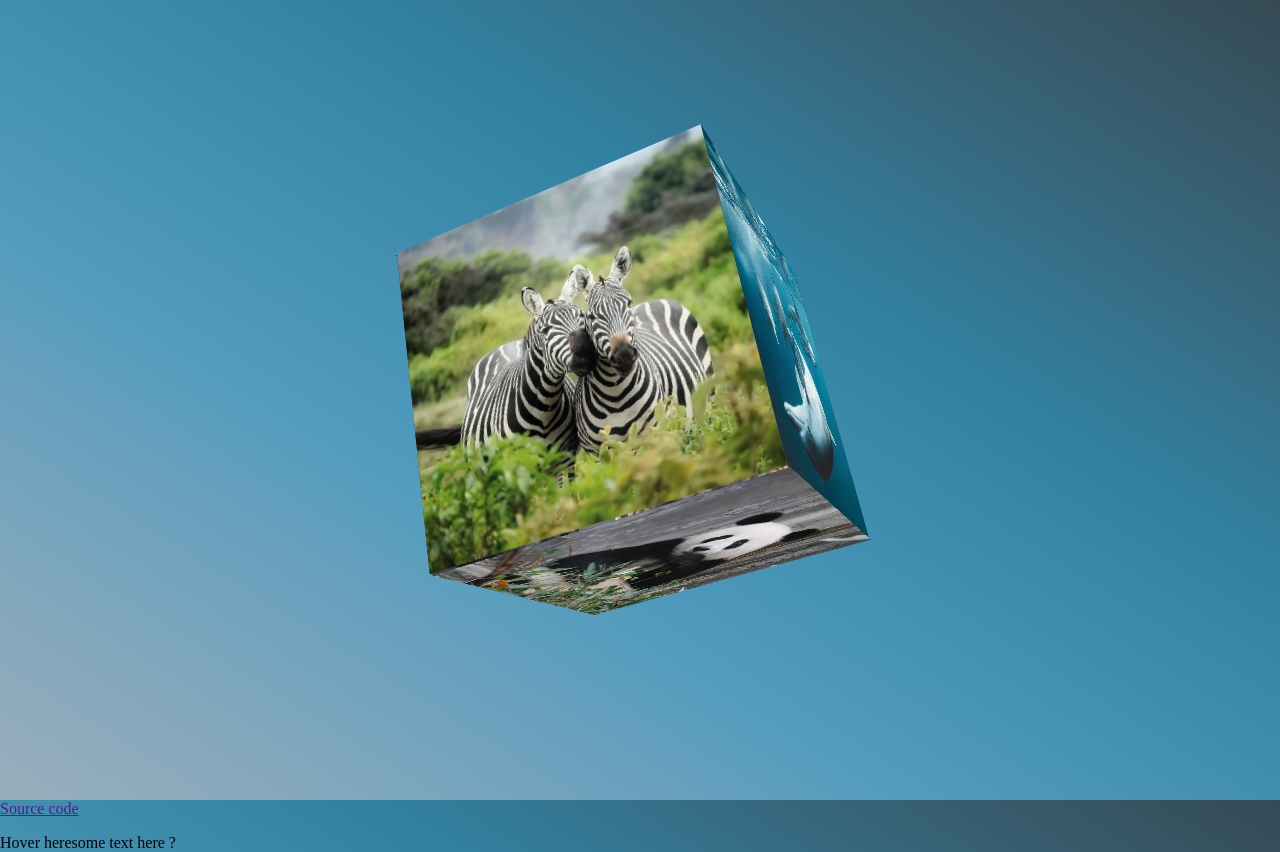
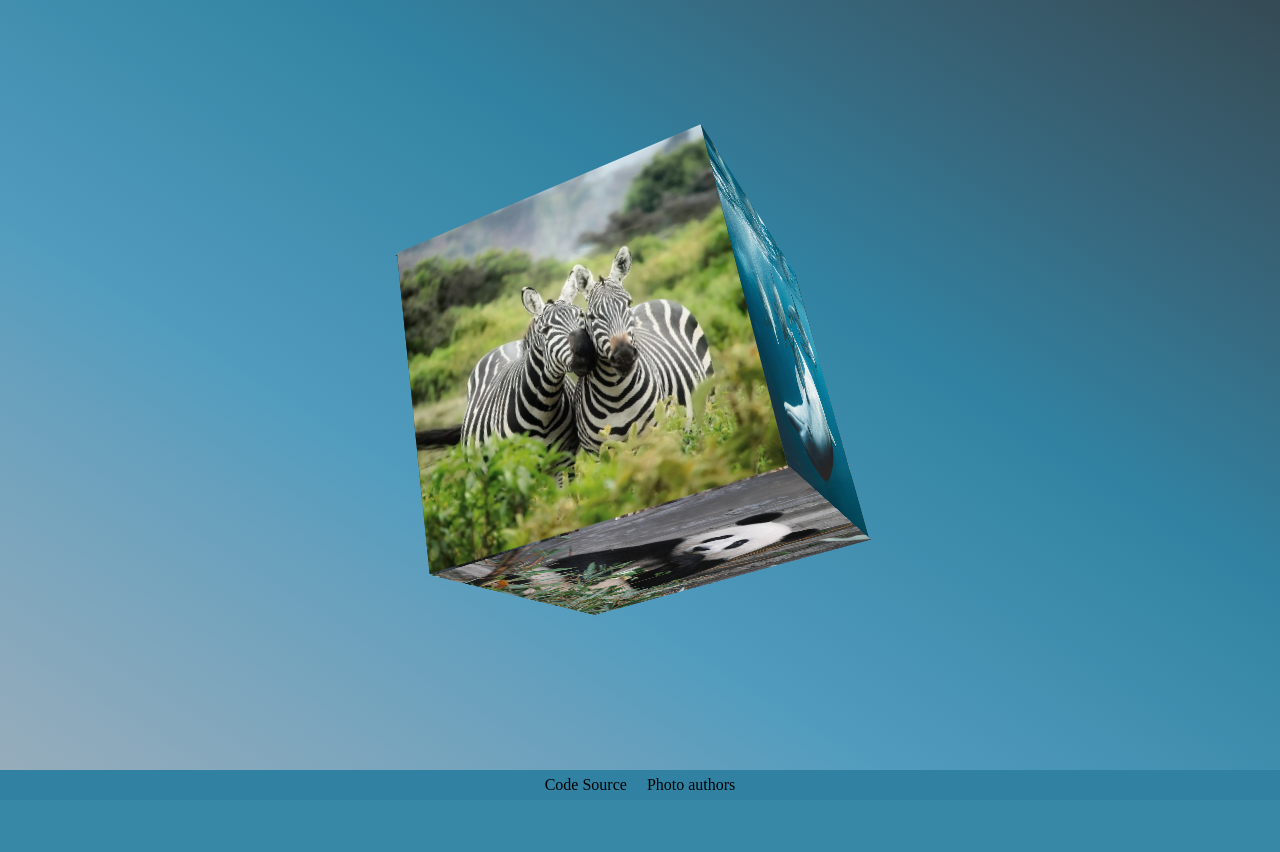
Before and after one commit to Ula-Nawrot/Magic_Cube, a PHP site: page / in a window 1280 px wide. After the commit the page ends 790 px from the top, so only its background shows below. Run offline with PHP 8.4, Linux system fonts and the light colour scheme.

Commit message:
making tooltip in the footer

```diff
--- a/index.html
+++ b/index.html
@@ -37,13 +37,21 @@
             </div>
             <div class="modal hidden">
                 <button class="close-modal">&times;</button>
-                <iframe id="iframeID" src="https://www.youtube.com/embed/ApfLlubBZ7A" frameborder="0" allow="autoplay" allowfullscreen></iframe>
+                <iframe id="iframeID" src="" frameborder="0" allow="autoplay" allowfullscreen></iframe>
             </div>
             <div class="overlay hidden"></div>
         </div>
         <footer class="footer">
-            <a href=""> Source code </a>
-            <p>Hover here<span>some text here ?</span></p>
+            <a href="https://github.com/Ula-Nawrot/Magic_Cube"> Code Source</a>
+            <div class="tooltip">Photo authors<span class="tooltiptext">
+                <b>Owl</b> - Photo by Stefan Messing from Pexels </br>
+                <b>Panda</b> - Photo by Laura The Explaura from Pexels </br>
+                <b>Dolphins</b>- Photo by Kira Louw from Pexels </br>
+                <b>Foxes </b>- Photo by Tomáš Malík from Pexels </br>
+                <b>Zebras</b> - Photo by Pixabay </br>
+                <b>Elephants</b> - Photo by Pixabay
+
+            </span></div>
           </footer>
           <script src="script.js"></script>
     </body>
--- a/script.js
+++ b/script.js
@@ -20,6 +20,7 @@ const openModal = function() {
 //opening modal window after clicking on a button
 
 btnsOpenModal[0].addEventListener('click', function (){
+    document.getElementById("iframeID").src = "https://www.youtube.com/embed/ApfLlubBZ7A";
     openModal()
 });
 
--- a/style.css
+++ b/style.css
@@ -20,6 +20,7 @@ body{
     margin: 0;
     background-image: linear-gradient(to right top, #99aebb, #8aa9bc, #79a5bd, #67a0bd, #519cbe, #4793b5, #3c8bab, #3182a2, #35748e, #37657a, #375867, #354a54);
     background-attachment: fixed;
+    font-family: "Times New Roman", Times, serif;
 
 
 }
@@ -176,6 +177,58 @@ div.bottom:hover{
     z-index: 5;
   }
 
+  footer{
+      height: 30px;
+      margin-top: -30px;
+      background-color: #3182a2;
+      display: flex;
+      flex-direction: row;
+      justify-content: center;
+      align-items: center;
+  }
+    a{
+        color: #000;
+        text-decoration: none;
+    }
+    a:hover{
+        color: #E2F5F1;
+    }
+
+    .tooltip {
+        position: relative;
+        display: inline-block;
+        margin-left: 20px;
+      }
+
+      /* Tooltip text */
+      .tooltip .tooltiptext {
+        visibility: hidden;
+        background-color:#E6F4F1;
+        color: #2a3b42;
+        text-align: left;
+        font-size: 14px;
+        padding: 5px;
+        border-radius: 6px;
+        width: 290px;
+        /* Position the tooltip text*/
+        position: absolute;
+        z-index: 1;
+
+        bottom: 115%;
+        left: 50%;
+        margin-left: -145px; /* Use half of the width (120/2 = 60), to center the tooltip */
+      }
+
+      /* Show the tooltip text when you mouse over the tooltip container */
+      .tooltip:hover .tooltiptext {
+        visibility: visible;
+      }
+      .tooltip:hover{
+          /* color: wheat; */
+          cursor: pointer;
+          color: #E2F5F1;
+      }
+
   @media screen and (max-width: 1500px) {
     iframe {
         width: 870px;
@@ -222,6 +275,9 @@ div.bottom:hover{
         top: -1.3rem;
         right: -1.3rem;
       }
+      .tooltip .tooltiptext{
+        margin-left: -195px;
+      }
   }
   @media screen and (max-width: 320px){
       body{
```
